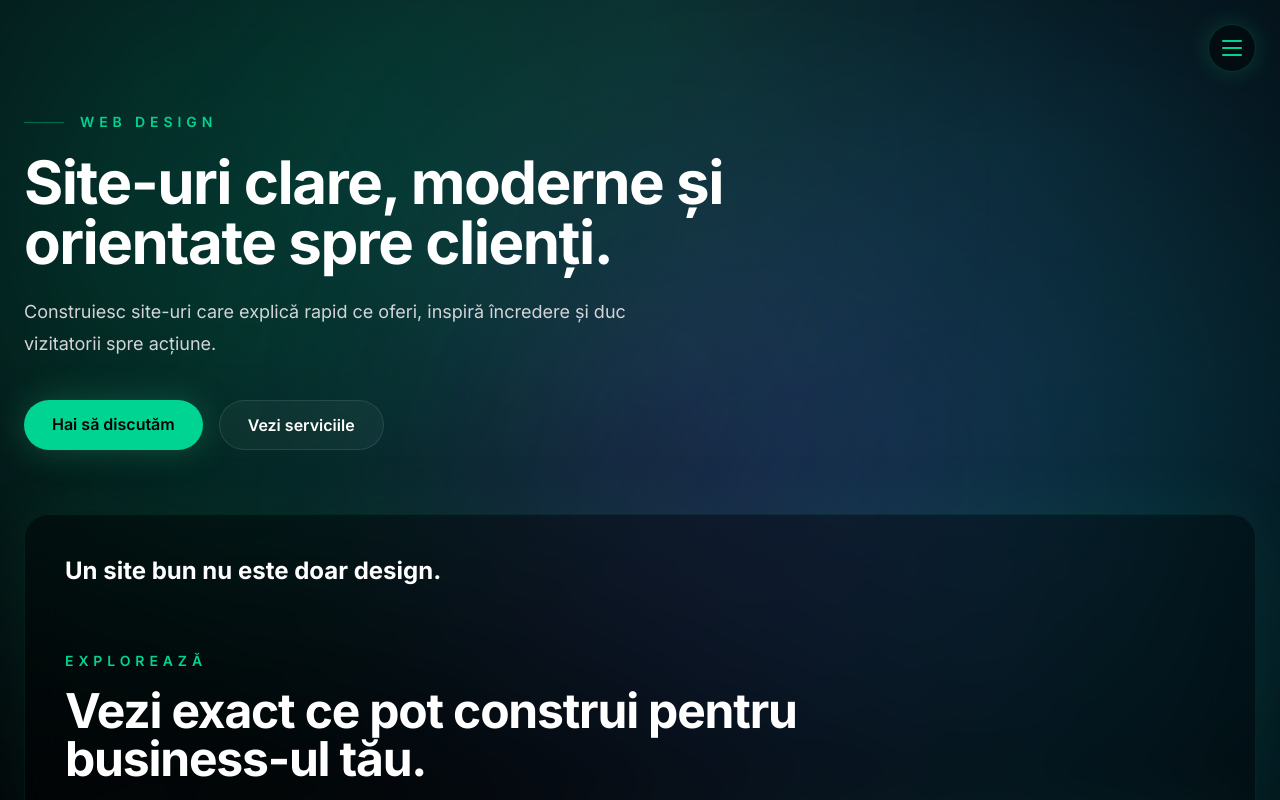
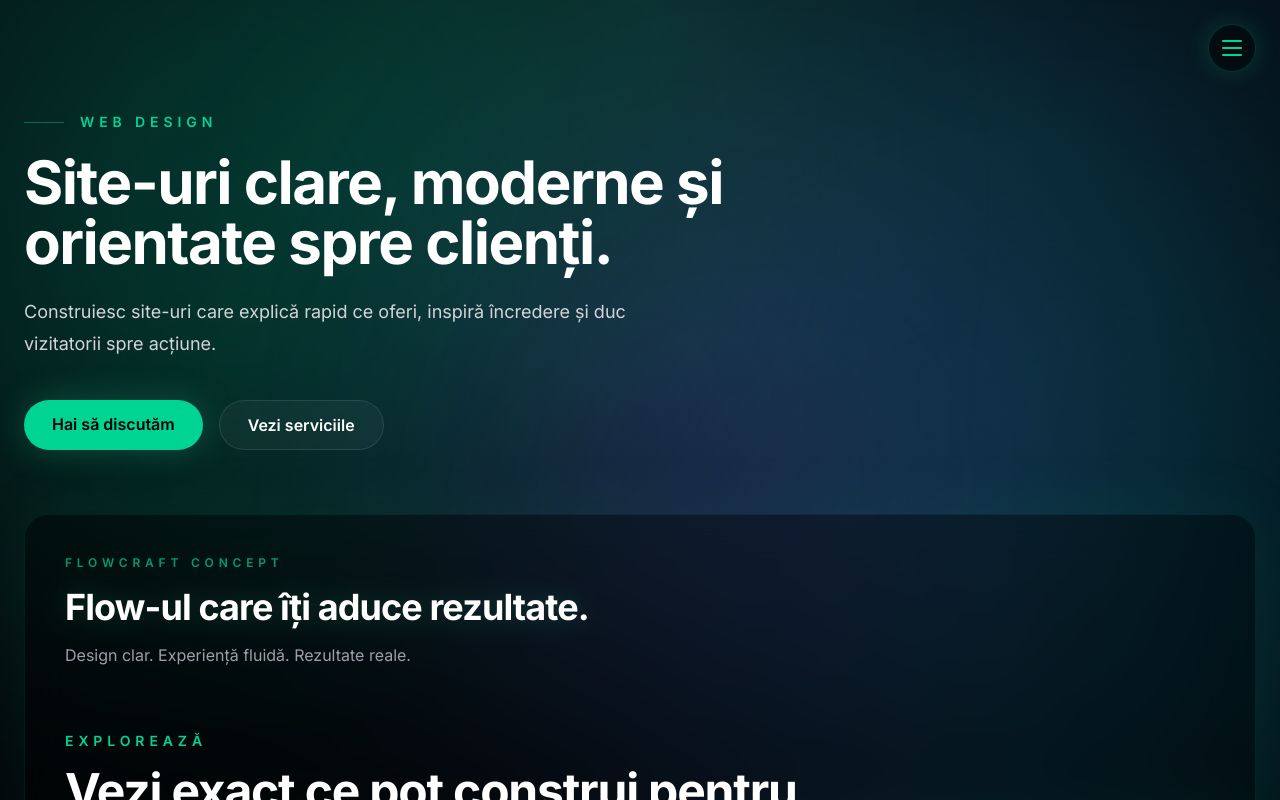
Before and after one commit to RaulRauta/my-business-site, a Next.js app: page /ro in a window 1280 px wide. Shown: the top 800 px of the page. Built offline with nearby package versions, Linux system fonts and the light colour scheme.

Commit message:
initial commit - contact form + validation

```diff
--- a/app/[lang]/page.tsx
+++ b/app/[lang]/page.tsx
@@ -1,5 +1,4 @@
 import Link from "next/link";
-import Navbar from "@/components/Navbar";
 import Footer from "@/components/Footer";
 import HomeMenu from "@/components/HomeMenu";
 
@@ -20,7 +19,10 @@ export default async function HomePage({
         "Construiesc site-uri care explică rapid ce oferi, inspiră încredere și duc vizitatorii spre acțiune.",
       cta: "Hai să discutăm",
       secondary: "Vezi serviciile",
-      sectionTitle: "De ce contează",
+      sloganLabel: "Flowcraft concept",
+      slogan: "Flow-ul care îți aduce rezultate.",
+      explore: "Explorează",
+      exploreTitle: "Vezi exact ce pot construi pentru business-ul tău.",
       points: [
         "Primul impact decide dacă omul rămâne",
         "Claritatea bate design-ul complicat",
@@ -34,7 +36,10 @@ export default async function HomePage({
         "I build websites that explain your offer fast, build trust and guide visitors toward action.",
       cta: "Let’s talk",
       secondary: "View services",
-      sectionTitle: "Why it matters",
+      sloganLabel: "Flowcraft concept",
+      slogan: "The flow that brings you results.",
+      explore: "Explore",
+      exploreTitle: "See exactly what I can build for your business.",
       points: [
         "First impression decides if people stay",
         "Clarity beats complexity",
@@ -42,6 +47,41 @@ export default async function HomePage({
       ],
     },
   }[lang];
+
+  const exploreItems = [
+    {
+      href: `/${lang}/services`,
+      title: lang === "ro" ? "Servicii" : "Services",
+      text:
+        lang === "ro"
+          ? "Site-uri de prezentare, landing pages, redesign, mentenanță și CMS."
+          : "Presentation websites, landing pages, redesign, maintenance and CMS.",
+    },
+    {
+      href: `/${lang}/process`,
+      title: lang === "ro" ? "Cum lucrez" : "Process",
+      text:
+        lang === "ro"
+          ? "Pașii clari prin care transformăm ideea ta într-un site funcțional."
+          : "The clear steps that turn your idea into a working website.",
+    },
+    {
+      href: `/${lang}/portfolio`,
+      title: lang === "ro" ? "Portofoliu" : "Portfolio",
+      text:
+        lang === "ro"
+          ? "Proiecte și concepte construite cu scop, nu doar pentru aspect."
+          : "Projects and concepts built with purpose, not just looks.",
+    },
+    {
+      href: `/${lang}/contact`,
+      title: "Contact",
+      text:
+        lang === "ro"
+          ? "Trimite-mi detaliile și îți răspund cu o direcție clară."
+          : "Send me the details and I’ll reply with a clear direction.",
+    },
+  ];
 
   return (
     <>
@@ -54,7 +94,7 @@ export default async function HomePage({
             <span className="h-px w-10 bg-emerald-400/40" />
 
             <p className="text-sm font-semibold uppercase tracking-[0.35em] text-emerald-400">
-              WEB DESIGN
+              {t.badge}
             </p>
           </div>
 
@@ -84,58 +124,33 @@ export default async function HomePage({
 
           {/* HERO CARD */}
           <div className="mt-16 rounded-3xl border border-emerald-400/10 bg-black/35 p-8 shadow-[0_0_70px_rgba(52,211,153,0.08)] backdrop-blur-xl md:p-10">
-            <h2 className="text-2xl font-bold text-white">
-              {lang === "ro"
-                ? "Un site bun nu este doar design."
-                : "A good website is not just design."}
-            </h2>
+            <div className="space-y-4">
+              <p className="text-xs font-semibold uppercase tracking-[0.4em] text-emerald-400/70">
+                {t.sloganLabel}
+              </p>
+
+              <h2 className="max-w-3xl text-3xl font-bold tracking-tight text-white drop-shadow-[0_0_12px_rgba(52,211,153,0.2)] md:text-4xl">
+                {t.slogan}
+              </h2>
+
+              <p className="max-w-2xl text-zinc-400">
+                {lang === "ro"
+                  ? "Design clar. Experiență fluidă. Rezultate reale."
+                  : "Clear design. Smooth experience. Real results."}
+              </p>
+            </div>
 
             <div className="mt-16">
               <p className="text-sm font-semibold uppercase tracking-[0.35em] text-emerald-400">
-                {lang === "ro" ? "Explorează" : "Explore"}
+                {t.explore}
               </p>
 
               <h2 className="mt-4 max-w-3xl text-3xl font-bold tracking-tight text-white md:text-5xl">
-                {lang === "ro"
-                  ? "Vezi exact ce pot construi pentru business-ul tău."
-                  : "See exactly what I can build for your business."}
+                {t.exploreTitle}
               </h2>
 
               <div className="mt-10 grid gap-6 md:grid-cols-2">
-                {[
-                  {
-                    href: `/${lang}/services`,
-                    title: lang === "ro" ? "Servicii" : "Services",
-                    text:
-                      lang === "ro"
-                        ? "Site-uri de prezentare, landing pages, redesign, mentenanță și CMS."
-                        : "Presentation websites, landing pages, redesign, maintenance and CMS.",
-                  },
-                  {
-                    href: `/${lang}/process`,
-                    title: lang === "ro" ? "Cum lucrez" : "Process",
-                    text:
-                      lang === "ro"
-                        ? "Pașii clari prin care transformăm ideea ta într-un site funcțional."
-                        : "The clear steps that turn your idea into a working website.",
-                  },
-                  {
-                    href: `/${lang}/portfolio`,
-                    title: lang === "ro" ? "Portofoliu" : "Portfolio",
-                    text:
-                      lang === "ro"
-                        ? "Proiecte și concepte construite cu scop, nu doar pentru aspect."
-                        : "Projects and concepts built with purpose, not just looks.",
-                  },
-                  {
-                    href: `/${lang}/contact`,
-                    title: "Contact",
-                    text:
-                      lang === "ro"
-                        ? "Trimite-mi detaliile și îți răspund cu o direcție clară."
-                        : "Send me the details and I’ll reply with a clear direction.",
-                  },
-                ].map((item) => (
+                {exploreItems.map((item) => (
                   <Link
                     key={item.href}
                     href={item.href}
@@ -154,12 +169,6 @@ export default async function HomePage({
                 ))}
               </div>
             </div>
-
-            <p className="mt-4 max-w-2xl text-zinc-400">
-              {lang === "ro"
-                ? "Design clar. Experiență fluidă. Rezultate reale."
-                : "Clear design. Smooth experience. Real results."}
-            </p>
           </div>
 
           {/* WHY SECTION */}
@@ -169,7 +178,7 @@ export default async function HomePage({
                 key={point}
                 className="rounded-3xl border border-white/10 bg-black/30 p-6 text-zinc-300 backdrop-blur-xl transition hover:border-emerald-400/40 hover:shadow-[0_0_40px_rgba(52,211,153,0.1)]"
               >
-                <span className="text-emerald-400 text-lg">✦</span>
+                <span className="text-lg text-emerald-400">✦</span>
                 <p className="mt-3">{point}</p>
               </div>
             ))}
```
